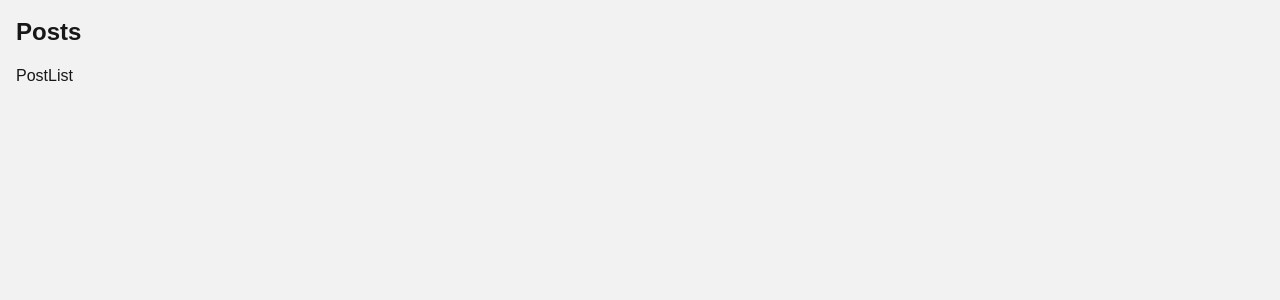
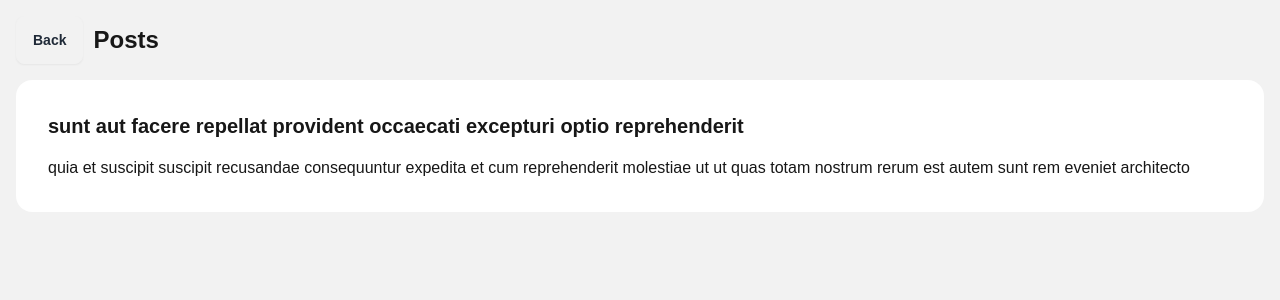
Before and after one commit to Scripting-Pixels/react-query, a Next.js app: page /p/1 in a window 1280 px wide. Shown: the top 300 px of the page. Built offline with nearby package versions, Linux system fonts and the light colour scheme; data requests are answered from the project's data file.

Commit message:
Step 4: Posts list

```diff
--- a/src/app/p/[userId]/page.tsx
+++ b/src/app/p/[userId]/page.tsx
@@ -1,9 +1,13 @@
 import PostList from "@/components/posts/post-list";
+import BackBtn from "@/components/ui/back-btn";
 
 export default function PostsPage() {
   return (
     <div className="container mx-auto p-4">
-      <h1 className="text-2xl font-bold mb-4">Posts</h1>
+      <div className="flex items-center gap-2.5 mb-4">
+        <BackBtn />
+        <h1 className="text-2xl font-bold">Posts</h1>
+      </div>
       <PostList />
     </div>
   );
--- a/src/components/posts/post-item.tsx
+++ b/src/components/posts/post-item.tsx
@@ -1,23 +1,18 @@
 import { Post } from "@/types"
-import Link from "next/link";
 
-type PostCardProps = {
+type PostItemProps = {
   post: Post
 }
 
-function PostCard({ post }: PostCardProps) {
+function PostItem({ post }: PostItemProps) {
   return (
     <div key={post.id} className="card bg-base-100">
       <div className="card-body">
         <h2 className="card-title">{post.title}</h2>
         <p className="mt-2">{post.body}</p>
-        <div className="card-actions justify-end">
-          <button onClick={handleDelete} className="btn">Delete</button>
-          <Link href={`/c/` + post.id} className="btn">Comments</Link>
-        </div>
       </div>
     </div>
   )
 }
 
-export default PostCard
+export default PostItem
--- a/src/components/posts/post-list.tsx
+++ b/src/components/posts/post-list.tsx
@@ -1,6 +1,34 @@
+'use client'
+
+import { useParams } from "next/navigation"
+
+import PostCard from "./post-item"
+import Loading from "@/components/ui/loading"
+import DisplayError from "../display-error"
+import useFetchPosts from "@/hooks/use-fetch-posts"
+
 function PostList() {
+  const params = useParams<{ userId: string }>()
+  const {userId} = params
+
+  const {
+    data: posts,
+    isLoading,
+    isError
+  } = useFetchPosts(userId)
+
   return (
-    <div>PostList</div>
+    <div>
+      {isLoading && <Loading />}
+      {isError && <DisplayError />}
+      <ul className="space-y-4 w-full">
+        {posts?.constructor === Array && posts?.map(post => (
+          <li className="w-full" key={post.id}>
+            <PostCard post={post} />
+          </li>
+        ))}
+      </ul>
+    </div>
   )
 }
 
--- /dev/null
+++ b/src/components/ui/back-btn.tsx
@@ -0,0 +1,18 @@
+'use client'
+
+import { useRouter } from "next/navigation"
+
+function BackBtn() {
+  const router = useRouter()
+
+  return (
+    <button
+      className="btn border"
+      onClick={router.back}
+    >
+      Back
+    </button>
+  )
+}
+
+export default BackBtn
--- /dev/null
+++ b/src/containers/forms/post.tsx
@@ -0,0 +1,120 @@
+'use client'
+
+import { useParams } from 'next/navigation';
+import React, { useState } from 'react';
+import { useMutation, useQueryClient } from '@tanstack/react-query';
+import { Post } from '@/types';
+
+async function updatePosts(newPost: Post): Promise<Post> {
+  const response = await fetch(`${process.env.NEXT_PUBLIC_BASE_URL}/posts23`, {
+    method: 'POST',
+    body: JSON.stringify(newPost),
+    headers: {
+      'Content-type': 'application/json; charset=UTF-8',
+    },
+  });
+  const json = await response.json()
+  return json
+}
+
+const OptimisticPostForm: React.FC = () => {
+  // Define the state for the form fields
+  const [title, setTitle] = useState<string>('');
+  const [body, setBody] = useState<string>('');
+
+  const params = useParams()
+  const {userId} = params
+
+  const queryClient = useQueryClient()
+
+  // Use the mutation
+  const mutation = useMutation(updatePosts, {
+    // Optimistically update the UI before the mutation request is done
+    onMutate: async (newPost: Post) => {
+      // Cancel any outgoing refetches
+      // (so they don't overwrite our optimistic update)
+      await queryClient.cancelQueries({ queryKey: ['posts', userId] })
+
+      // Snapshot the previous value
+      const previousPosts = queryClient.getQueryData<Post[]>(['posts', userId])
+
+      // Optimistically update to the new value
+      queryClient.setQueryData(['posts', userId], (oldPosts: Post[] | undefined) => [
+        ...(oldPosts || []),
+        newPost,
+      ])
+
+      // Return a context with the previous and new todo
+      return { previousPosts, newPost }
+    },
+    // If the mutation fails, use the context we returned above
+    onError: async (err, newPost, context) => {
+      await new Promise((resolve) => setTimeout(resolve, 1200));
+
+      console.error('An error occurred while creating the post. Please try again.');
+
+      queryClient.setQueryData(
+        ['posts', userId],
+        context?.previousPosts,
+      )
+    },
+    // Always refetch after error or success:
+    onSettled: (newPost) => {
+      queryClient.invalidateQueries({ queryKey: ['posts', newPost?.userId] })
+    },
+  })
+
+  // Handle form submission
+  const handleSubmit = async (e: React.FormEvent) => {
+    e.preventDefault(); // Prevent page reload
+
+    const newPost: Post = {
+      id: Math.floor((Math.random() * 1000000) + 1),
+      title,
+      body,
+      userId: Number(userId),
+    }
+
+    // Trigger the mutation
+    mutation.mutate(newPost);
+  };
+
+  return (
+    <form onSubmit={handleSubmit} className="p-8 w-96 space-y-4 bg-base-100 rounded-xl">
+      {/* Title Input */}
+      <div className="form-control">
+        <label className="label">
+          <span className="label-text">Title</span>
+        </label>
+        <input
+          type="text"
+          value={title}
+          onChange={(e) => setTitle(e.target.value)}
+          className="input input-bordered w-full max-w-xs"
+        />
+      </div>
+
+      {/* Body Textarea */}
+      <div className="form-control">
+        <label className="label">
+          <span className="label-text">Body</span>
+        </label>
+        <textarea
+          value={body}
+          onChange={(e) => setBody(e.target.value)}
+          className="textarea textarea-bordered"
+        />
+      </div>
+
+      {/* Submit Button */}
+      <button
+        type="submit"
+        className="btn btn-neutral btn-block"
+      >
+        Submit
+      </button>
+    </form>
+  );
+};
+
+export default OptimisticPostForm;
--- /dev/null
+++ b/src/hooks/use-fetch-posts.ts
@@ -0,0 +1,15 @@
+import { useQuery } from "@tanstack/react-query"
+
+import { fetchPosts } from "@/utils"
+
+function useFetchPosts(userId: string) {
+  return useQuery(
+    ['posts', userId],
+    () => fetchPosts(userId),
+    {
+      enabled: !!userId
+    }
+  )
+}
+
+export default useFetchPosts
--- a/src/utils/index.ts
+++ b/src/utils/index.ts
@@ -1,5 +1,5 @@
 export const fetchUsers = async () => {
-  const response = await fetch("http://localhost:4000/users")
+  const response = await fetch(`${process.env.NEXT_PUBLIC_BASE_SERVER}/users`)
   await new Promise((resolve) => setTimeout(resolve, 1200))
 
   if (!response.ok) {
@@ -7,3 +7,15 @@ export const fetchUsers = async () => {
   }
   return response.json()
 };
+
+export const fetchPosts = async (userId: string): Promise<Post[]> => {
+  const url = `${process.env.NEXT_PUBLIC_BASE_SERVER}/posts?userId=${userId}`
+  await new Promise((resolve) => setTimeout(resolve, 1200))
+  const response = await fetch(url)
+
+  if (!response.ok) {
+    throw new Error('Network response was not ok');
+  }
+
+  return response.json()
+};
```
Also changed, not shown: 1 other file (tests, documents, lock files or other folders).
